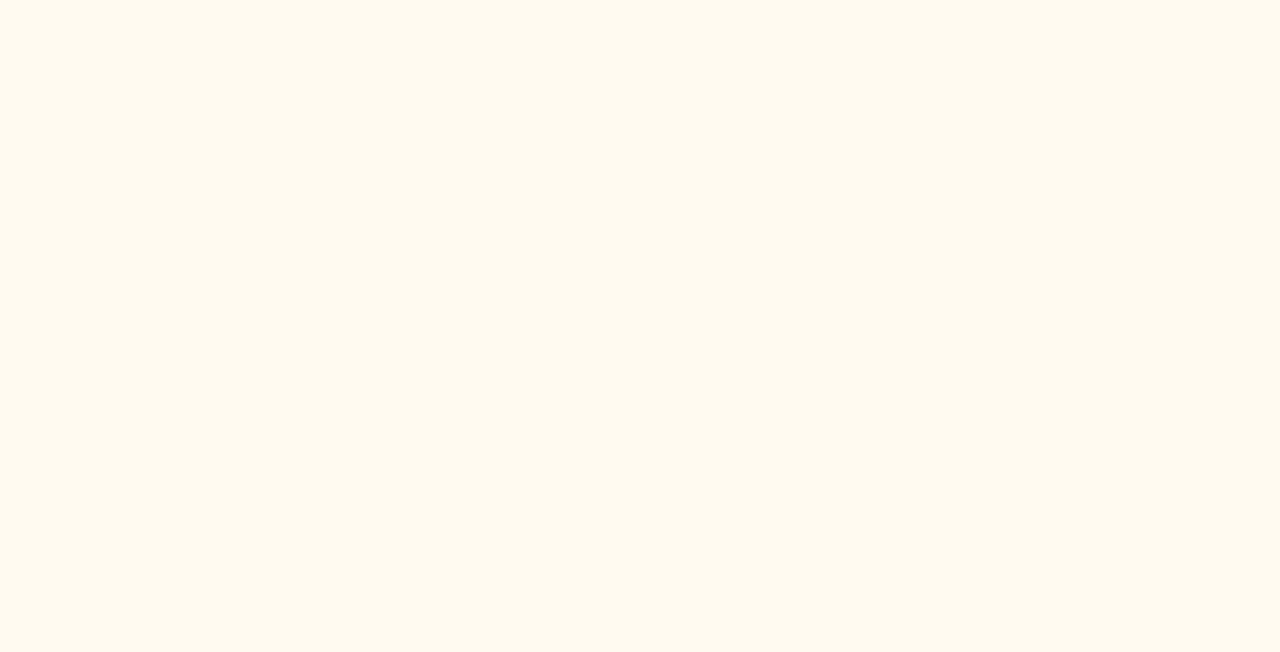
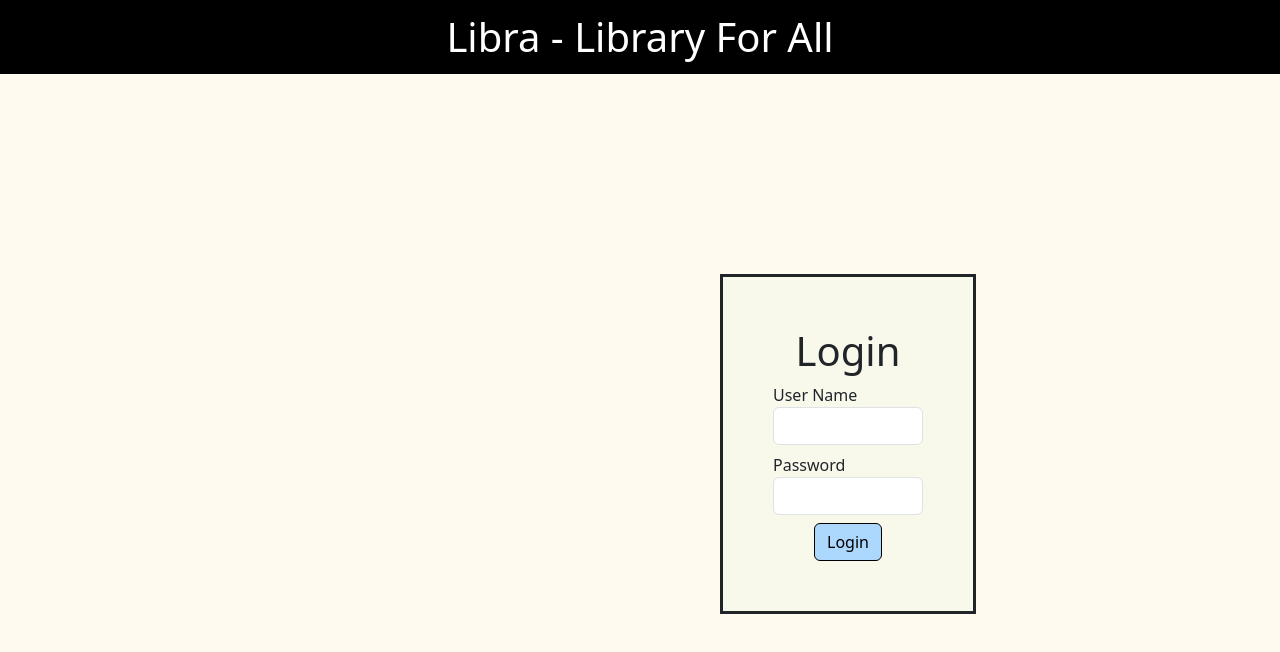
Before and after one commit to Shiva9361/Libra-main, a Vue app in the folder frontend/Libra-v2/: page /librarian/login in a window 1280 px wide. Before the commit this address had no page. Shown: the top 652 px of the page. Built offline with nearby package versions, Linux system fonts and the light colour scheme.

Commit message:
added librarian login

```diff
--- a/frontend/Libra-v2/src/router/index.js
+++ b/frontend/Libra-v2/src/router/index.js
@@ -43,6 +43,11 @@ const router = createRouter({
       name: "register",
       component: () => import("../views/RegisterUserView.vue"),
     },
+    {
+      path: "/librarian/login",
+      name: "librarianlogin",
+      component: () => import("../views/LibrarianLogin.vue"),
+    },
   ],
 });
 
--- /dev/null
+++ b/frontend/Libra-v2/src/views/LibrarianLogin.vue
@@ -0,0 +1,122 @@
+<template>
+  <div class="row header">
+    <div class="col-15">
+      <h1 class="hh">Libra - Library For All</h1>
+    </div>
+  </div>
+
+  <div class="login">
+    <h1>Login</h1>
+    <form @submit.prevent="submit">
+      <div>
+        <label class="form-label"
+          >User Name
+          <input class="form-control" type="text" id="uname" required />
+        </label>
+      </div>
+      <div v-if="udne">
+        <label class="form-label">User Name not Found</label>
+      </div>
+      <div>
+        <label class="form-label"
+          >Password
+          <input class="form-control" type="password" id="upass" required />
+        </label>
+        <div v-if="wrong_pass">
+          <div class="signup">Wrong Password!!</div>
+        </div>
+      </div>
+
+      <div>
+        <input class="btn btn-primary" type="submit" value="Login" />
+      </div>
+    </form>
+  </div>
+</template>
+
+<script>
+import axios from "axios";
+export default {
+  data() {
+    return {
+      wrong_pass: false,
+      udne: false,
+    };
+  },
+  methods: {
+    submit() {
+      let data = {
+        uname: document.getElementById("uname").value,
+        upass: document.getElementById("upass").value,
+      };
+      axios
+        .post("http://127.0.0.1:5000/login/librarian", data, {
+          headers: {
+            "Content-Type": "application/json",
+          },
+        })
+        .then((res) => res.data)
+        .then((data) => {
+          localStorage.setItem("jwt", data.token);
+          this.$router.push("/librarian");
+        })
+        .catch((err) => {
+          console.log(err);
+          if (err.response.status === 404) {
+            this.udne = true;
+            this.wrong_pass = false;
+          }
+          if (err.response.status === 403) {
+            this.wrong_pass = true;
+            this.udne = false;
+          }
+        })
+        .catch((err) => {
+          console.log(err);
+        });
+    },
+  },
+};
+</script>
+
+<style>
+.hh {
+  margin: 10px;
+}
+form {
+  display: flex;
+  flex-direction: column;
+  align-items: center;
+}
+
+.signup {
+  display: flex;
+  flex-direction: column;
+  align-items: center;
+}
+
+h1 {
+  margin-top: 40px;
+  text-align: center;
+}
+.login {
+  display: flex;
+  flex-direction: column;
+  align-items: center;
+  margin: 200px;
+  margin-left: 720px;
+  border-style: solid;
+  width: 20%;
+  padding: 50px;
+  padding-top: 10px;
+  background-color: #f8f8eb;
+}
+.header {
+  border-style: solid;
+  background-color: black;
+  border-color: black;
+  color: white;
+  display: flex;
+  text-align: center;
+}
+</style>
--- a/frontend/Libra-v2/src/views/RootLogin.vue
+++ b/frontend/Libra-v2/src/views/RootLogin.vue
@@ -14,7 +14,7 @@ import { RouterLink } from "vue-router";
       <RouterLink to="/user/login" class="btn btn-info" role="button"
         >User Login</RouterLink
       >
-      <RouterLink to="/librarain/login" class="btn btn-info" role="button"
+      <RouterLink to="/librarian/login" class="btn btn-info" role="button"
         >Librarain Login</RouterLink
       >
     </div>
```
Also changed, not shown: 2 other files (tests, documents, lock files or other folders).
